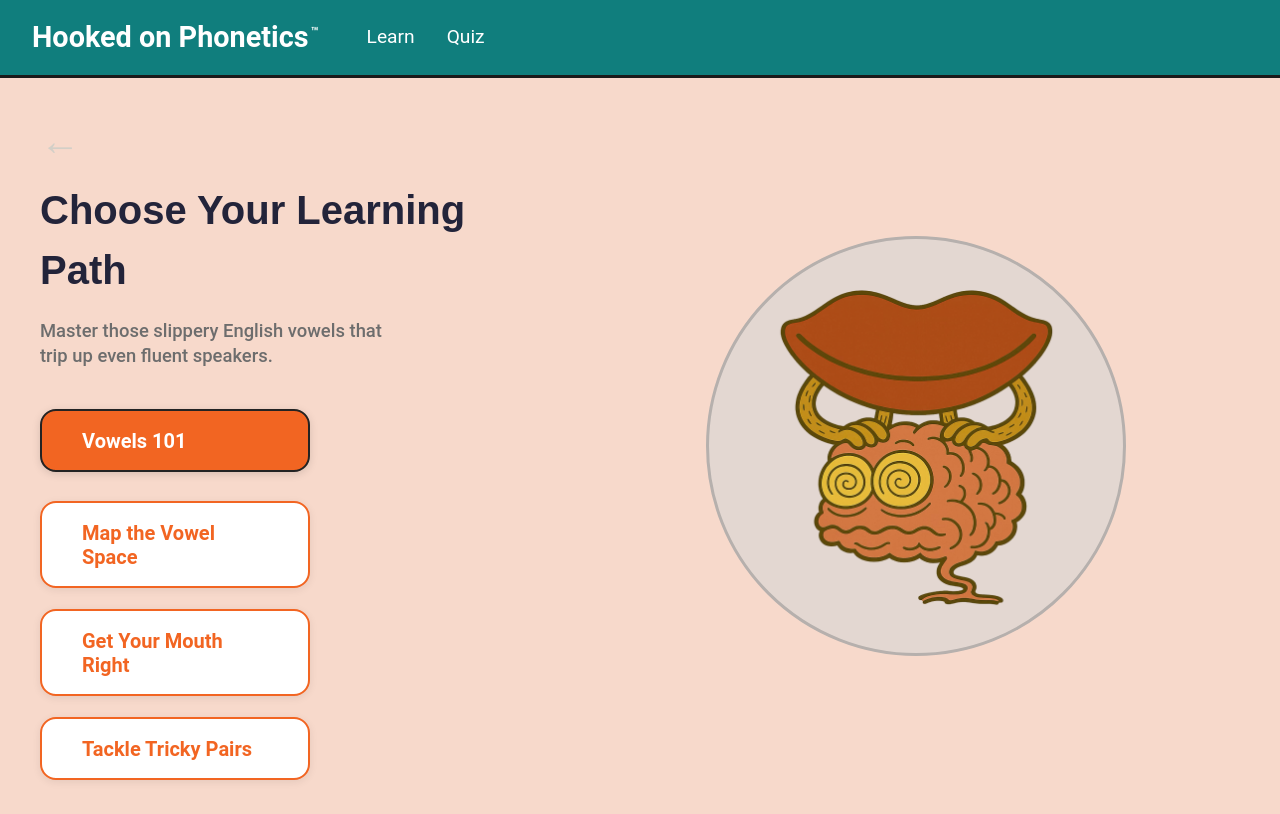
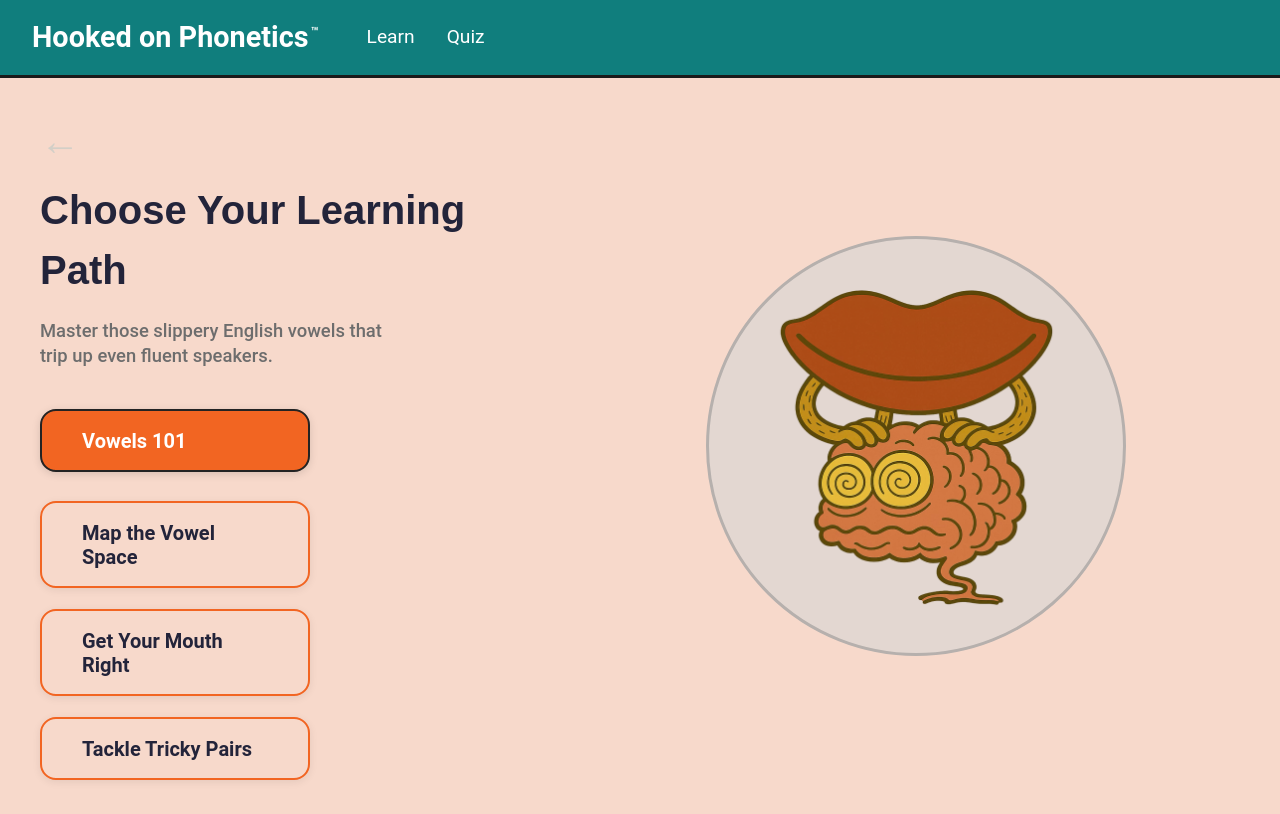
Before and after one commit to UI-linguistic/phonolab, a React (Create React App) app in the folder frontend/: page /learn in a window 1280 px wide. Built offline with nearby package versions, Linux system fonts and the light colour scheme.

Commit message:
color changed

```diff
--- a/frontend/src/pages/HomePage.tsx
+++ b/frontend/src/pages/HomePage.tsx
@@ -83,8 +83,8 @@ const OrangeButton = styled.button`
 `;
 
 const OutlineButton = styled.button`
-  background: #fff;
-  color: #F26522;
+  background: ${BG_COLOR};
+  color: #23243a;
   border: 2px solid #F26522;
   border-radius: 16px;
   font-size: 1.25rem;
--- a/frontend/src/pages/LearnPathPage.tsx
+++ b/frontend/src/pages/LearnPathPage.tsx
@@ -91,8 +91,8 @@ const OrangeButton = styled.button`
 `;
 
 const OutlineButton = styled.button`
-  background: #fff;
-  color: #F26522;
+  background: ${BG_COLOR};
+  color: #23243a;
   border: 2px solid #F26522;
   border-radius: 16px;
   font-size: 1.25rem;
--- a/frontend/src/pages/VowelMapPage.tsx
+++ b/frontend/src/pages/VowelMapPage.tsx
@@ -68,8 +68,8 @@ const Tabs = styled.div`
 `;
 
 const TabButton = styled.button<{ active?: boolean }>`
-  background: ${({ active }) => (active ? ORANGE : '#fff')};
-  color: ${({ active }) => (active ? '#fff' : ORANGE)};
+  background: ${({ active }) => (active ? ORANGE : BG_COLOR)};
+  color: ${({ active }) => (active ? '#fff' : '#23243a')};
   border: 2px solid ${({ active }) => (active ? '#232323' : OUTLINE)};
   border-radius: 16px;
   font-size: 1.25rem;
@@ -195,6 +195,10 @@ const HorizontalArrow = styled.div`
 
 const VowelGridWrapper = styled.div`
   position: relative;
+  background: ${BG_COLOR};
+  border: 4px solid #232323;
+  padding: 1.2rem;
+  border-radius: 6px;
 `;
 
 const VowelGrid = styled.div`
@@ -214,7 +218,7 @@ const VowelCell = styled.div<{ selected?: boolean }>`
   font-size: 2.2rem;
   font-weight: 700;
   border: 1.5px solid ${GRID_BORDER};
-  background: ${({ selected }) => (selected ? '#FDE6D2' : 'transparent')};
+  background: ${({ selected }) => (selected ? '#F2652280' : 'transparent')};
   color: #23243a;
   cursor: pointer;
   transition: background 0.2s, color 0.2s;
@@ -307,7 +311,7 @@ const LipGridCol = styled.div`
 `;
 
 const LipVowelGridWrapper = styled.div`
-  background: #fff;
+  background: ${BG_COLOR};
   border: 4px solid #232323;
   padding: 1.2rem 1.2rem 0.7rem 1.2rem;
   border-radius: 6px;
@@ -332,7 +336,7 @@ const LipVowelCell = styled.div<{ highlight?: boolean }>`
   font-size: 2.1rem;
   font-weight: 700;
   border: 2px solid #232323;
-  background: ${({ highlight }) => (highlight ? '#F26522' : '#fff')};
+  background: ${({ highlight }) => (highlight ? '#F26522' : BG_COLOR)};
   color: ${({ highlight }) => (highlight ? '#fff' : '#23243a')};
   cursor: pointer;
   transition: background 0.2s, color 0.2s;
@@ -434,6 +438,7 @@ const VowelMapPage: React.FC = () => {
                             <VowelCell
                               key={rowIdx + '-' + colIdx}
                               style={{ cursor: cell[0] ? 'pointer' : 'default' }}
+                              selected={cell.some(vowel => vowel === selectedVowel)}
                             >
                               {cell.map((symbol, i) => (
                                 <span
```
